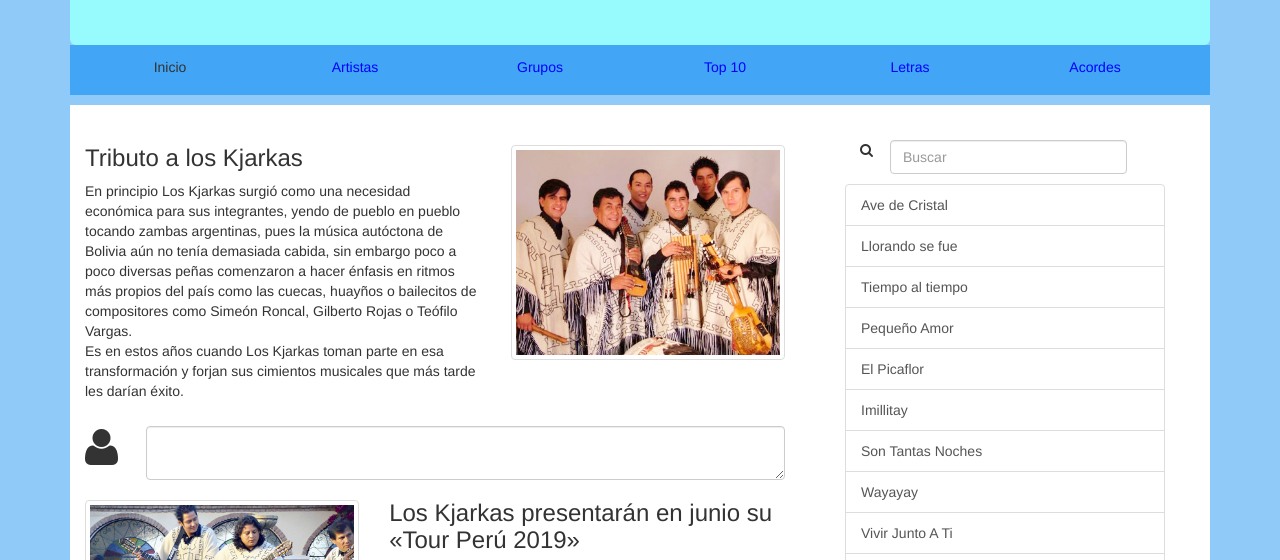
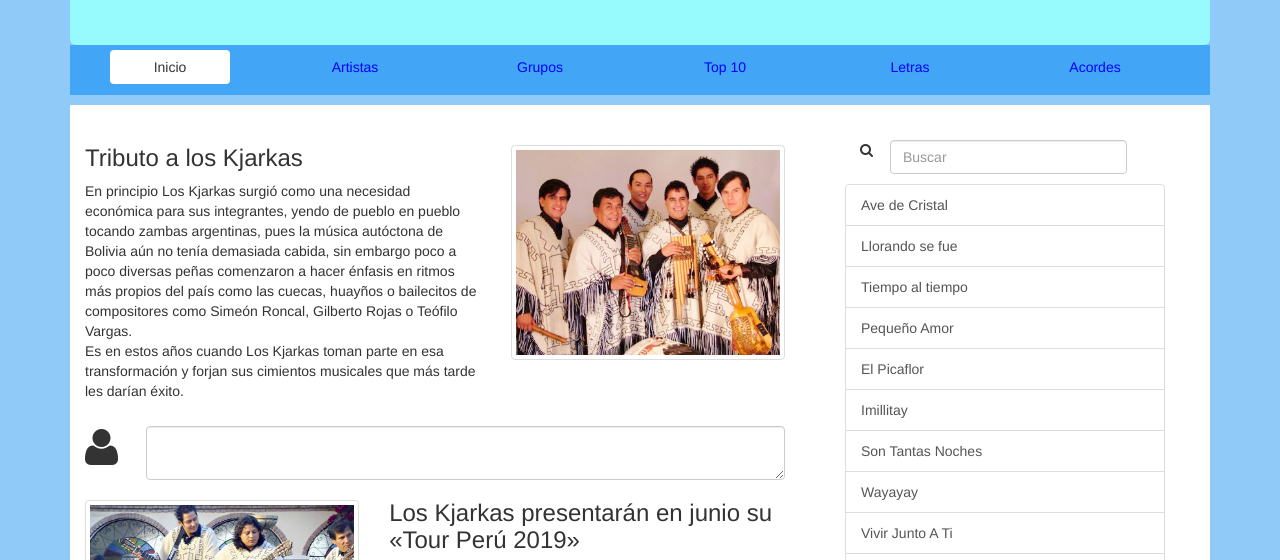
Before and after one commit to laquinoc27/blogmusica, a plain HTML site: page index.html in a window 1280 px wide. In both pictures the pointer is over the link "Inicio". Shown: the part 193-753 px from the top of the page. Drawn offline with nearby package versions, Linux system fonts and the light colour scheme.

Commit message:
Add files via upload

```diff
--- a/css/estilos.css
+++ b/css/estilos.css
@@ -49,3 +49,7 @@
 .imagen-articulo {
   padding-top: 20px;
 }
+
+.navbar-nav a:hover {
+  background: white;
+}
```
